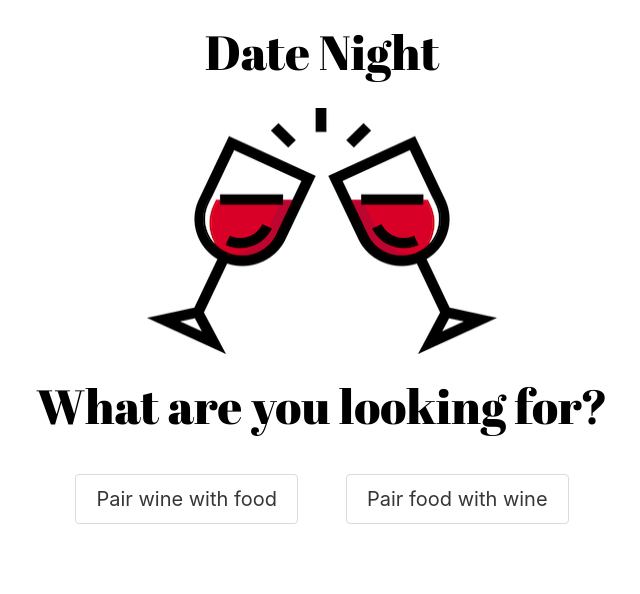
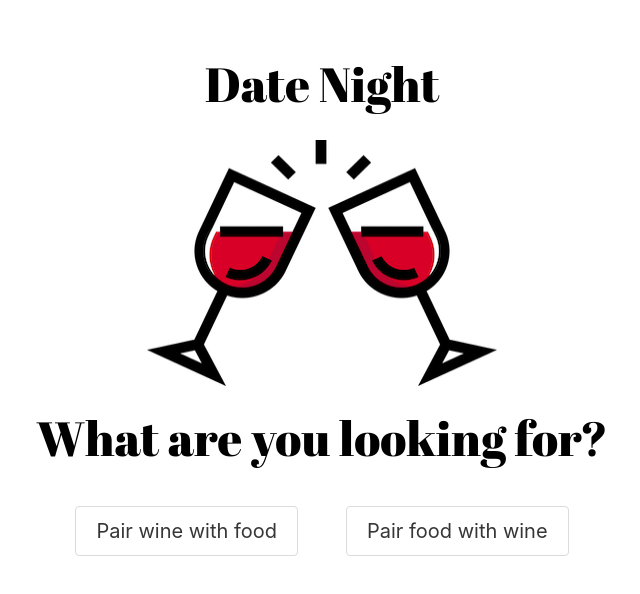
Before and after one commit to jessicagallagher/date-night, a Next.js app: page / in a window 1280 px wide. Shown: the top 594 px of the page, without its empty margins (318-958 px from the left). Built offline with nearby package versions, Linux system fonts and the light colour scheme.

Commit message:
finish landing page

```diff
--- a/components/LandingPage.js
+++ b/components/LandingPage.js
@@ -5,7 +5,7 @@ import { Button } from '../components'
 export default function LandingPage() {
   return (
     <div className='container is-fluid'>
-      <div className='py-4'>
+      <div className='pt-6 pb-4'>
         <h1 className='accent-font is-size-2 has-text-centered is-size-1-desktop'>
           Date Night
         </h1>
@@ -14,7 +14,7 @@ export default function LandingPage() {
         <Image
           src={hero}
           alt='wine glasses cheering'
-          className='center small-image pt-1'
+          className='center hero-image pt-1'
         />
       </section>
       <div className='py-4'>
--- a/styles/globals.css
+++ b/styles/globals.css
@@ -51,7 +51,7 @@ a {
 }
 
 @media (min-width: 1024px) {
-  .small-image {
+  .hero-image {
     height: 250px;
     width: 350px;
   }
```
Also changed, not shown: 1 other file (tests, documents, lock files or other folders).
